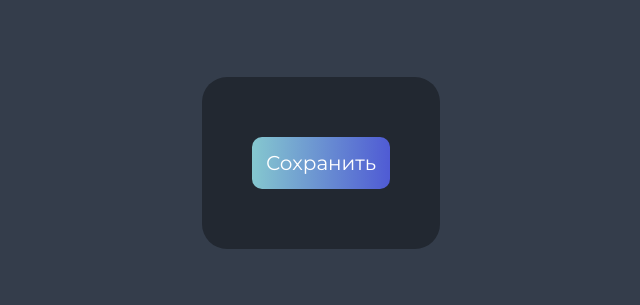
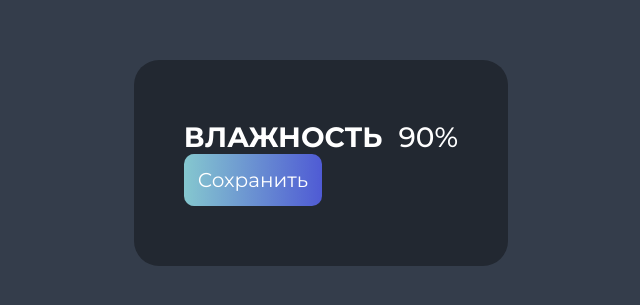
Before and after one commit to ShamsutOFF/vue-project1, a Vue app: page / in a window 1280 px wide. Shown: the part 245-550 px from the top of the page, without its empty margins (319-959 px from the left). Built offline with nearby package versions, Linux system fonts and the light colour scheme.

Commit message:
5.1. Компонент статистики

```diff
--- a/src/App.vue
+++ b/src/App.vue
@@ -1,9 +1,11 @@
 <script setup>
 import Button from "@/components/Button.vue";
+import Stat from "@/components/Stat.vue";
 </script>
 
 <template>
   <main class="main">
+    <Stat></Stat>
     <Button>
       Сохранить
     </Button>
--- /dev/null
+++ b/src/components/Stat.vue
@@ -0,0 +1,25 @@
+<script setup>
+
+</script>
+
+<template>
+  <div class="stat">
+    <div class="stat-name">ВЛАЖНОСТЬ</div>
+    <div class="stat-value">90%</div>
+  </div>
+</template>
+
+<style scoped>
+.stat {
+  display: flex;
+  flex-direction: row;
+  justify-content: space-between;
+  align-items: center;
+  font-size: 28px;
+  font-weight: 700;
+  gap: 16px;
+}
+.stat-value{
+  font-weight: 500;
+}
+</style>
```
